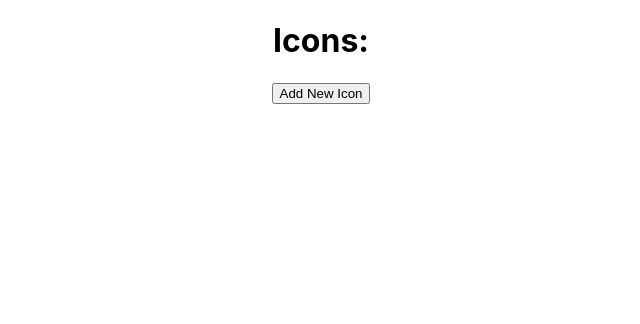
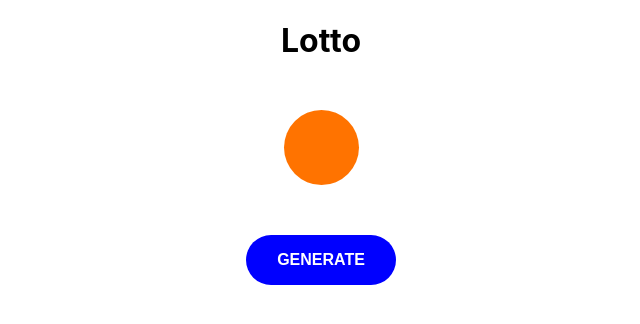
Before and after one commit to branaust/section-8, a React (Create React App) app: page / in a window 1280 px wide. Shown: the top 324 px of the page, without its empty margins (319-959 px from the left). Built offline with nearby package versions, Linux system fonts and the light colour scheme.

Commit message:
Lotto styling

```diff
--- a/src/App.js
+++ b/src/App.js
@@ -1,12 +1,13 @@
 import React, { Component } from "react";
 import ScoreKeeper from './ScoreKeeper'
 import IconList from './IconList'
+import Lottery from './Lottery'
 import './App.css';
 
 function App() {
   return (
     <div className="App">
-      <IconList />
+      <Lottery />
     </div>
   );
 }
--- /dev/null
+++ b/src/Ball.css
@@ -0,0 +1,18 @@
+.Ball{
+    background-color: rgb(255, 115, 0);
+    width: 75px;
+    height: 75px;
+    border-radius: 50%;
+}
+
+.Ball-Container{
+    display:flex;
+    align-content: center;
+    justify-content: center;
+    margin-bottom: 50px;
+    margin-top: 50px;
+}
+
+.Ball-Number{
+    color: white;
+}
--- /dev/null
+++ b/src/Ball.js
@@ -0,0 +1,17 @@
+import React, { Component } from "react";
+import './Ball.css'
+
+class Ball extends Component {
+    render() {
+        return (
+            <div className='Ball-Container'>
+                <div className='Ball'>
+                    <h2 className='Ball-Number'>{this.props.number}</h2>
+                </div>
+            </div>
+
+        )
+    }
+}
+
+export default Ball
--- /dev/null
+++ b/src/Lottery.css
@@ -0,0 +1,13 @@
+.Lotto-Btn{
+    background-color: blue;
+    color: white;
+    height: 50px;
+    width: 150px;
+    border: none;
+    border-radius: 50px;
+    outline: none;
+    cursor: pointer;
+    font-size: 16px;
+    font-weight: bold;
+    text-align: center;
+}
--- /dev/null
+++ b/src/Lottery.js
@@ -0,0 +1,24 @@
+import React, { Component } from "react";
+import Ball from './Ball'
+import './Lottery.css'
+
+class Lottery extends Component {
+    static defaultProps = {
+    }
+    constructor(props) {
+        super(props);
+        this.state = {}
+    }
+    render() {
+        return (
+            <div>
+                <h1>Lotto</h1>
+                <Ball />
+                <button className="Lotto-Btn">GENERATE</button>
+            </div>
+
+        )
+    }
+};
+
+export default Lottery
```
Also changed, not shown: 1 other file (tests, documents, lock files or other folders).
